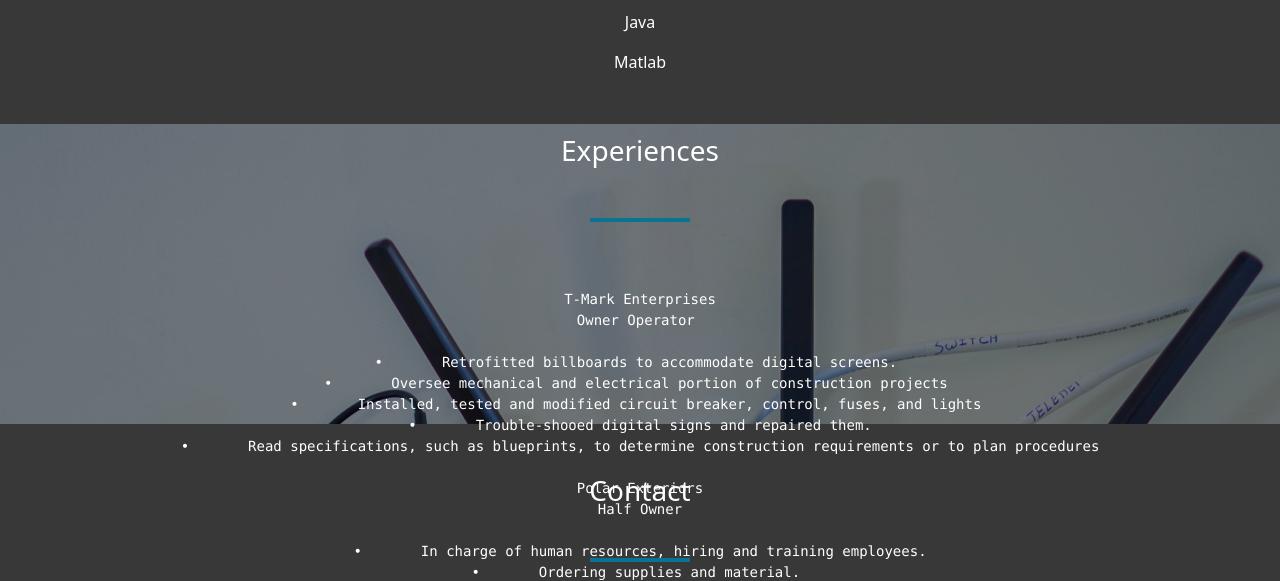
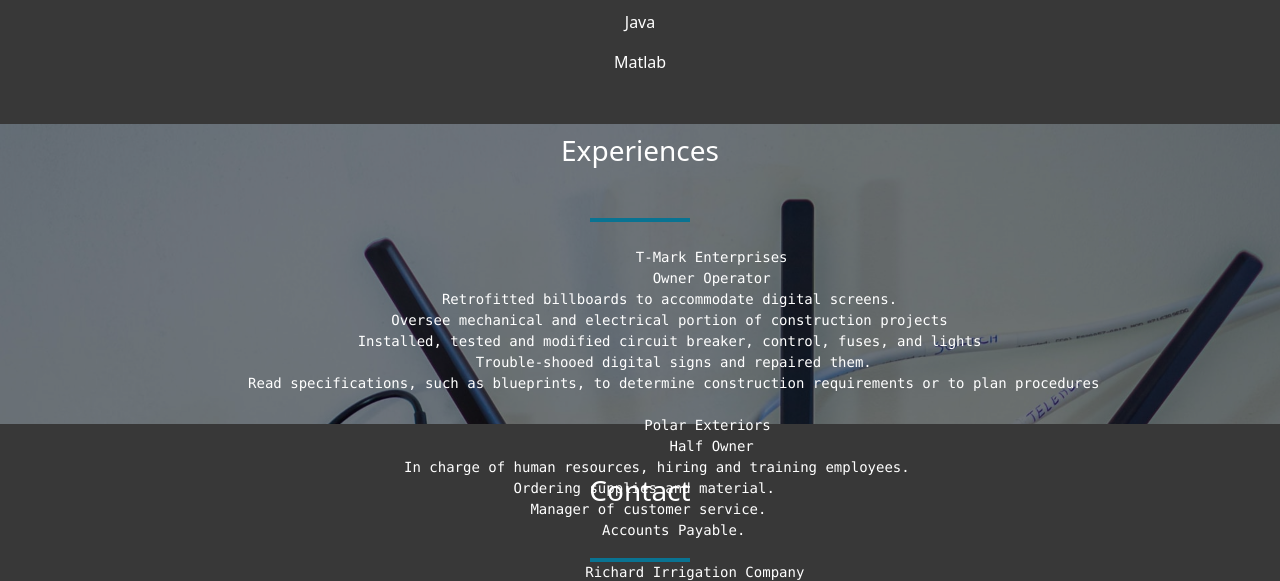
Before and after one commit to Huchimama/Huchimama.github.io, a plain HTML site: page index.html in a window 1280 px wide. Shown: the part 1399-1980 px from the top of the page. Drawn offline with nearby package versions, Linux system fonts and the light colour scheme.

Commit message:
Update index.html

```diff
--- a/index.html
+++ b/index.html
@@ -105,30 +105,25 @@
         <div class="container">
           <p class="text-center">
            <pre>
+                 T-Mark Enterprises
+                  Owner Operator
+	Retrofitted billboards to accommodate digital screens.
+	Oversee mechanical and electrical portion of construction projects
+	Installed, tested and modified circuit breaker, control, fuses, and lights
+	Trouble-shooed digital signs and repaired them.
+	Read specifications, such as blueprints, to determine construction requirements or to plan procedures
 
+                Polar Exteriors
+                 Half Owner
+	In charge of human resources, hiring and training employees.
+  Ordering supplies and material.
+  Manager of customer service.
+	Accounts Payable.
 
-T-Mark Enterprises
-Owner Operator
-
-•	Retrofitted billboards to accommodate digital screens.
-•	Oversee mechanical and electrical portion of construction projects
-•	Installed, tested and modified circuit breaker, control, fuses, and lights
-•	Trouble-shooed digital signs and repaired them.
-•	Read specifications, such as blueprints, to determine construction requirements or to plan procedures
-
-Polar Exteriors
-Half Owner
-
-•	In charge of human resources, hiring and training employees.
-•	Ordering supplies and material.
-•	Manager of customer service.
-•	Accounts Payable.
-
-Richard Irrigation Company
+               Richard Irrigation Company
 Vice president of the Board of Directors, Salt Lake City, UT, 2011-present
-
-•	Establish policies, rules, and objectives; adhering to all water laws and rules governing water and abiding by all State rules and regulations and approve annual budgets.
-•	Accounting to Shareholders for the organization's performance; and, setting of employee salaries and compensation
+ Establish policies, rules, and objectives; adhering to all water laws and rules governing water and abiding by all State rules and regulations and approve annual budgets
+ Accounting to Shareholders for the organization's performance; and, setting of employee salaries and compensation
 
 
 
```
